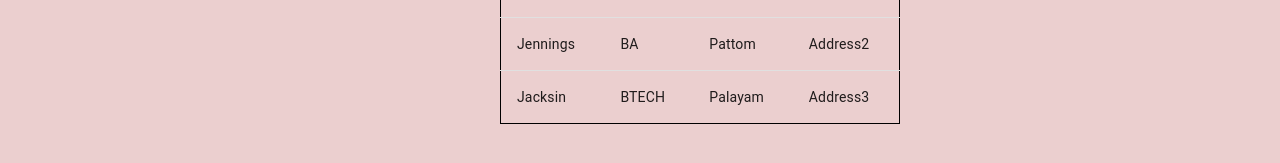
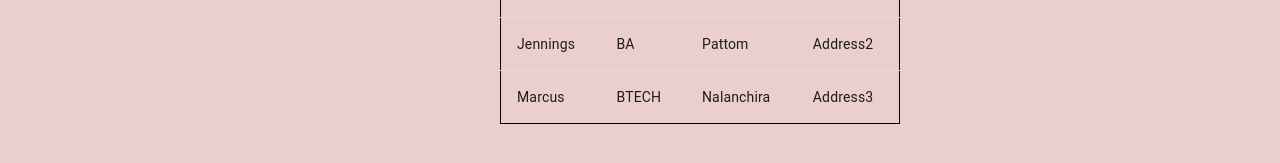
Before and after one commit to Hrudhey/Day23-React, a React (Vite) app: page / in a window 1280 px wide. Shown: the part 217-380 px from the top of the page. Built offline with nearby package versions, Linux system fonts and the light colour scheme.

Commit message:
last commit

```diff
--- a/src/components/Home.jsx
+++ b/src/components/Home.jsx
@@ -3,7 +3,7 @@ import React from 'react'
 const data = [
         {"NAME":"Palmer","Course":"BTECH","Place":"London","Address":"Address1"},
         {"NAME":"Jennings","Course":"BA","Place":"Pattom","Address":"Address2"},
-        {"NAME":"Jacksin","Course":"BTECH","Place":"Palayam","Address":"Address3"}
+        {"NAME":"Marcus","Course":"BTECH","Place":"Nalanchira","Address":"Address3"}
   ];
 
 const Home = () => {
```
